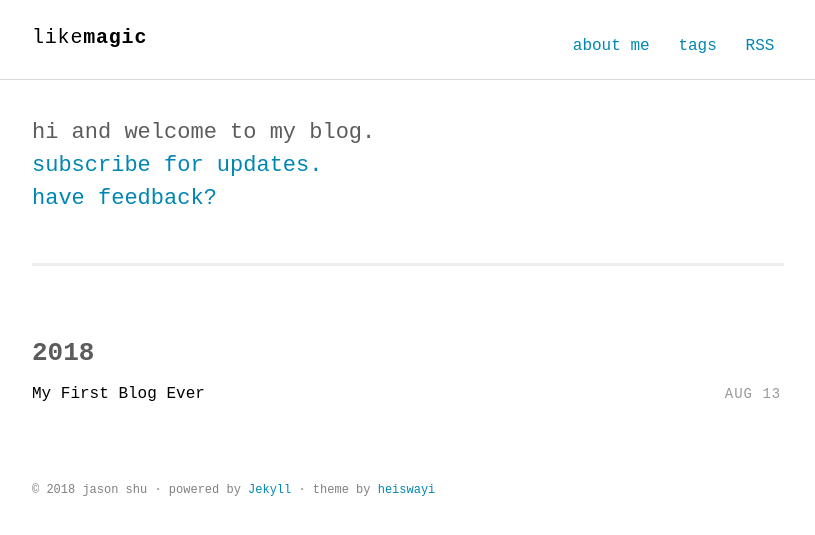
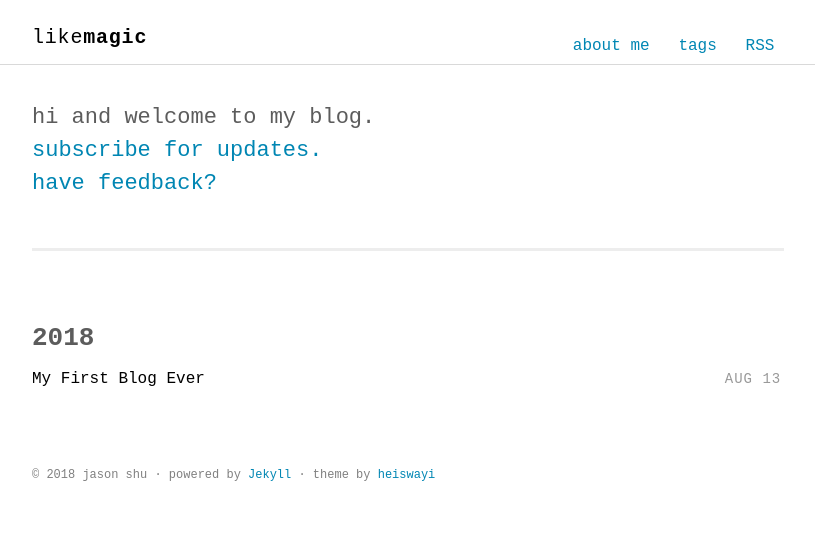
Before and after one commit to j4sonshu/likemagic, a Jekyll site: the page built from index.html, in a window 1280 px wide. Shown: the top 535 px of the page, without its empty margins (232-1047 px from the left). Built offline with Jekyll 4.4.1, drawn with Linux system fonts in a browser that asks for light colours; some web fonts are replaced.

Commit message:
padding mobile

```diff
--- a/assets/scss/_layout.scss
+++ b/assets/scss/_layout.scss
@@ -69,7 +69,7 @@ hr {
 .site-header {
   border-bottom: 1px solid lighten($light-gray-color, 5%);
   margin-bottom: $small-spacing;
-  min-height: 80px;
+
 }
 
 .intro {
```
